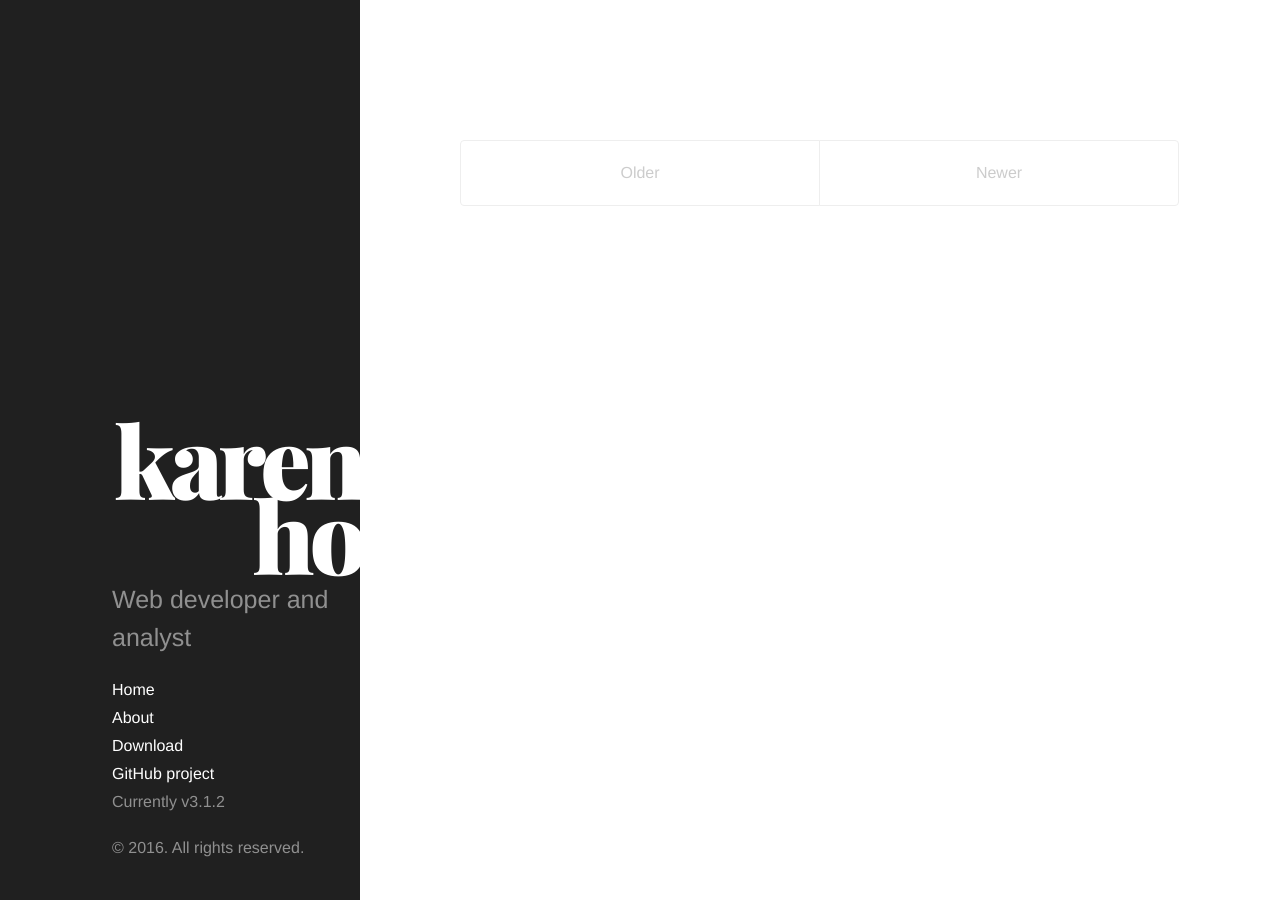
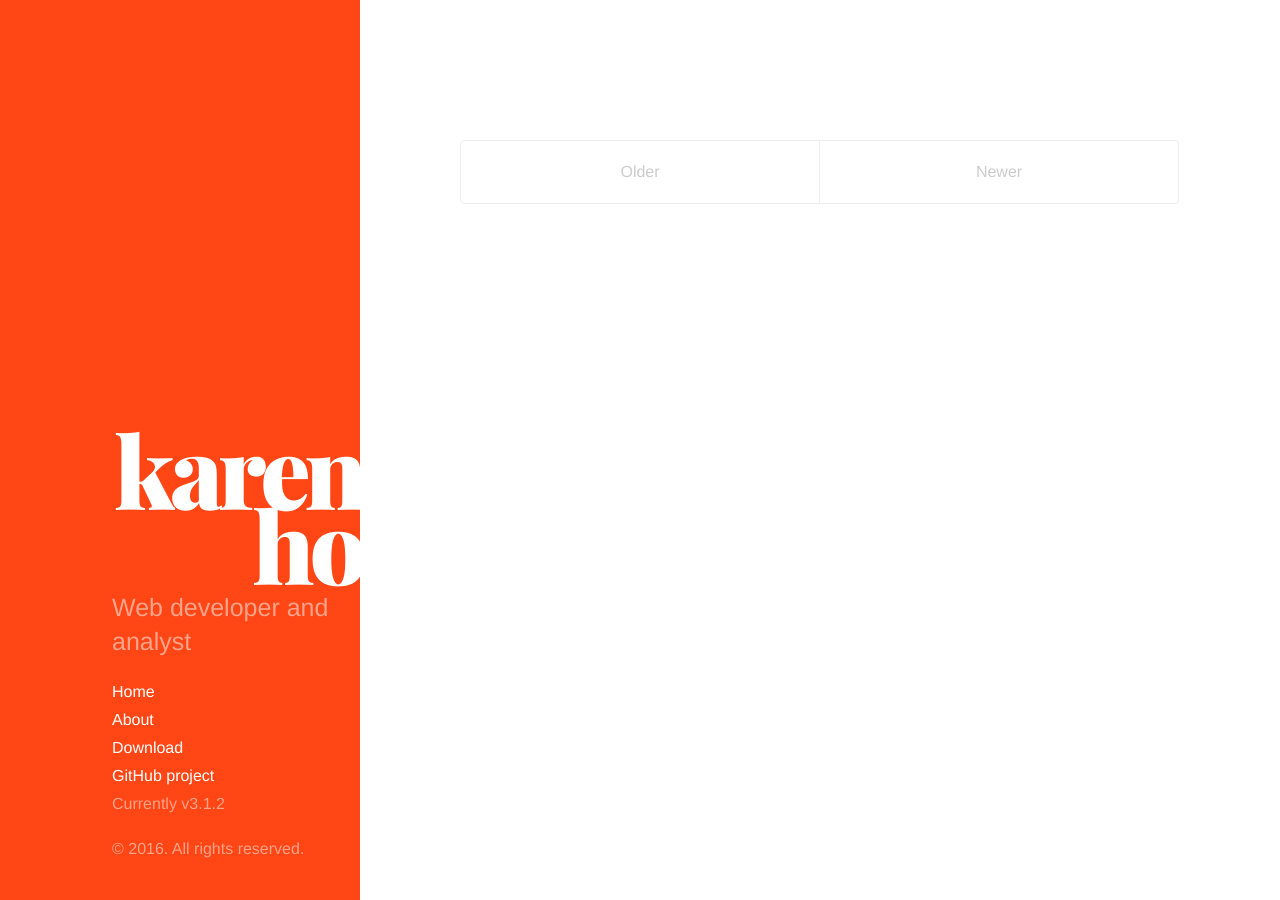
Before and after one commit to karenjho/karenjho-com, a Jekyll site: the page built from index.html, in a window 1280 px wide. Built offline with Jekyll 4.4.1, drawn with Linux system fonts in a browser that asks for light colours; some web fonts are replaced.

Commit message:
Update base font family

```diff
--- a/css/main.scss
+++ b/css/main.scss
@@ -6,11 +6,11 @@
 
 
 // Our variables
-$base-font-family: "Helvetica Neue", Helvetica, Arial, sans-serif;
+$base-font-family: "Muli", Helvetica, Arial, sans-serif;
 $base-font-size:   16px;
 $base-font-weight: 400;
 $small-font-size:  $base-font-size * 0.875;
-$base-line-height: 1.5;
+$base-line-height: 1.35;
 
 $spacing-unit:     30px;
 
@@ -44,7 +44,7 @@
 }
 
 // Import font files
-@import url(https://fonts.googleapis.com/css?family=Lato:300,300italic,700,700italic|Playfair+Display:900,900italic);
+@import url(https://fonts.googleapis.com/css?family=Muli:300,300italic,400,400italic|Playfair+Display:900,900italic);
 
 
 // Import partials from `sass_dir` (defaults to `_sass`)
--- a/public/css/hyde.css
+++ b/public/css/hyde.css
@@ -59,7 +59,8 @@
   /* Adjust padding */
   padding: 2rem 0 2rem 1rem;
   color: rgba(255,255,255,.5);
-  background-color: #202020;
+  /* Change sidebar color */
+  background-color: rgba(255, 70, 20, 1);
 }
 @media (min-width: 48em) {
   .sidebar {
```
